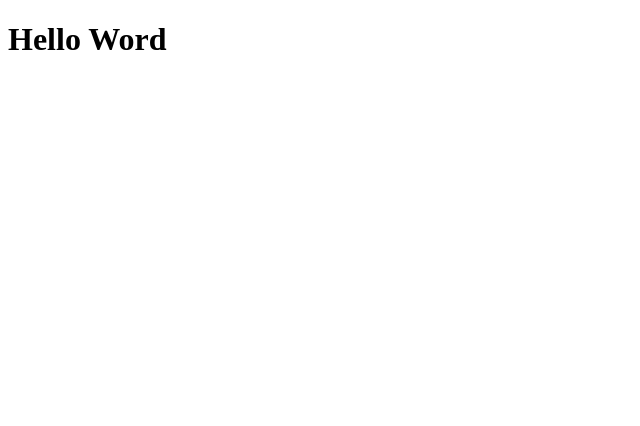
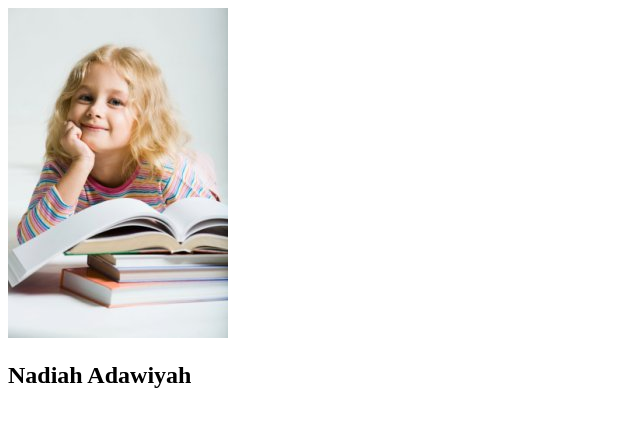
Before and after one commit to nadiaadawiyafahmi/TP4Nadia, a plain HTML site: page index.html in a window 1280 px wide. Shown: the whole page, without its empty margins (0-640 px from the left). Drawn offline with Linux system fonts and the light colour scheme.

Commit message:
Changed Hello world with img and h2 to display simple profile data. Image file added in the folder images and used as resourse in the img element in index,html fil

```diff
--- a/index.html
+++ b/index.html
@@ -4,7 +4,11 @@
     </head>
 
     <body>
-        <h1> Hello Word </h1>
+        <div>
+            <img src="belajar 1.jpg" alt="100px" />
+            <h2>Nadiah Adawiyah</h2>
+        </div>
+
 
     </body>
 </html>
```
Also changed, not shown: belajar 1.jpg (added).
